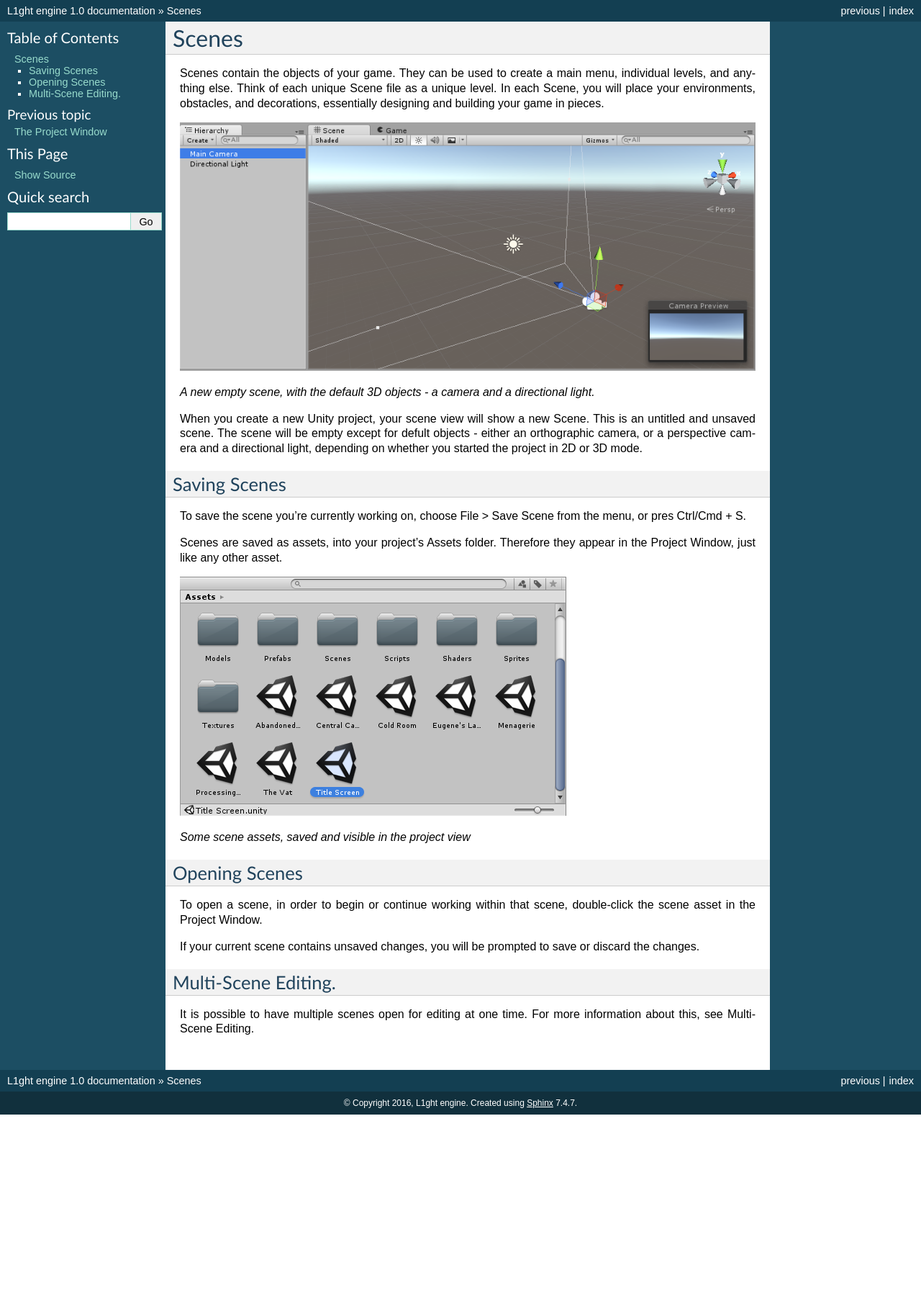
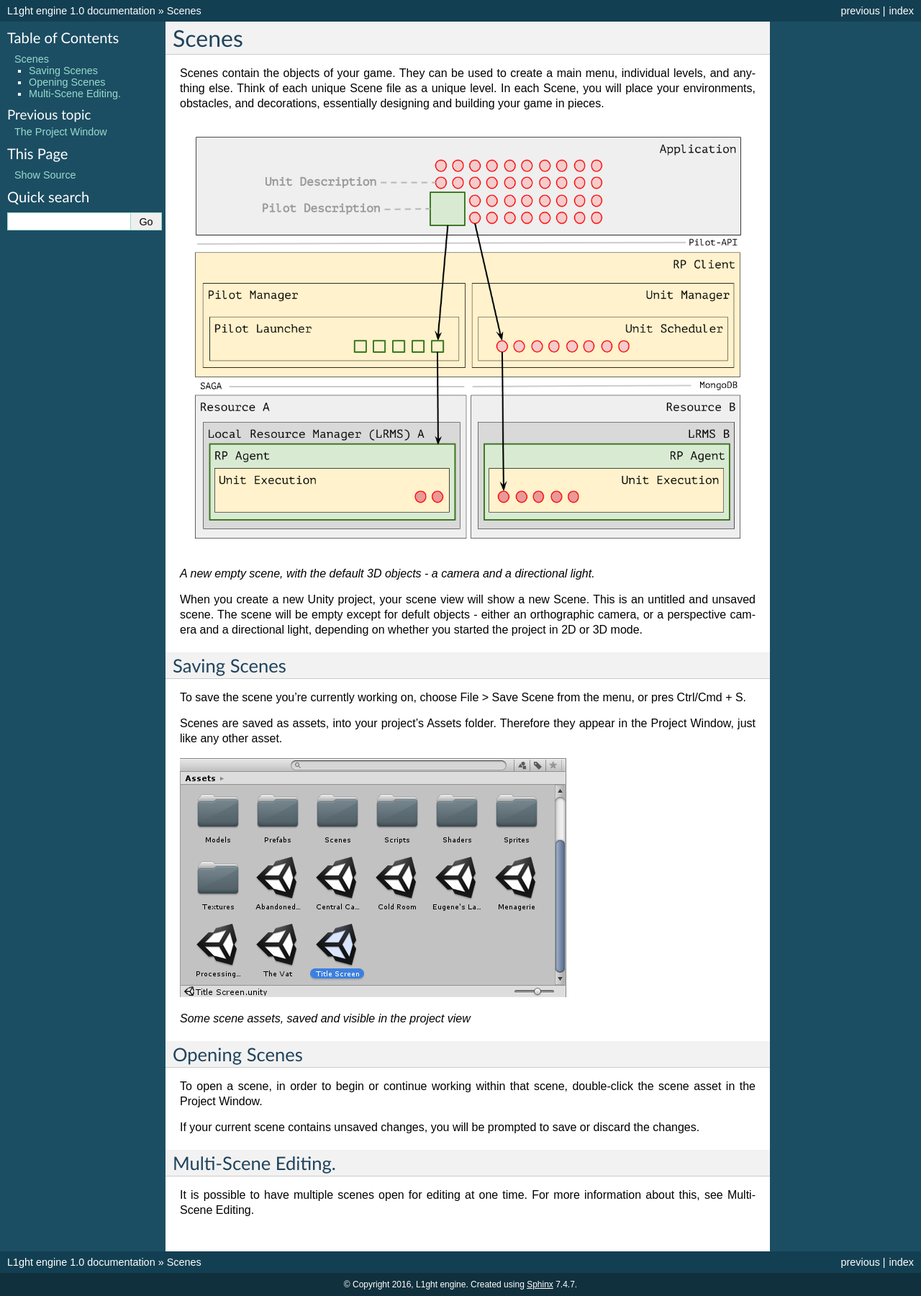
Before and after one commit to DisizDream/ReadTheDocsTests, a Sphinx documentation site: the page built from docs/viewer.rst, in a window 1280 px wide. Shown: the whole page at 72% size. Built offline with Sphinx 7.4.7, drawn with Linux system fonts in a browser that asks for light colours; before the commit the page ends 1548 px from its top, so only the background shows below that.

Commit message:
Update viewer.rst

```diff
--- a/docs/viewer.rst
+++ b/docs/viewer.rst
@@ -3,7 +3,7 @@
 
 Scenes contain the objects of your game. They can be used to create a main menu, individual levels, and anything else. Think of each unique Scene file as a unique level. In each Scene, you will place your environments, obstacles, and decorations, essentially designing and building your game in pieces.
 
-.. image:: images/NewEmptyScene.png
+.. image:: images/architecture.png
 
 *A new empty scene, with the default 3D objects - a camera and a directional light.*
 
```
